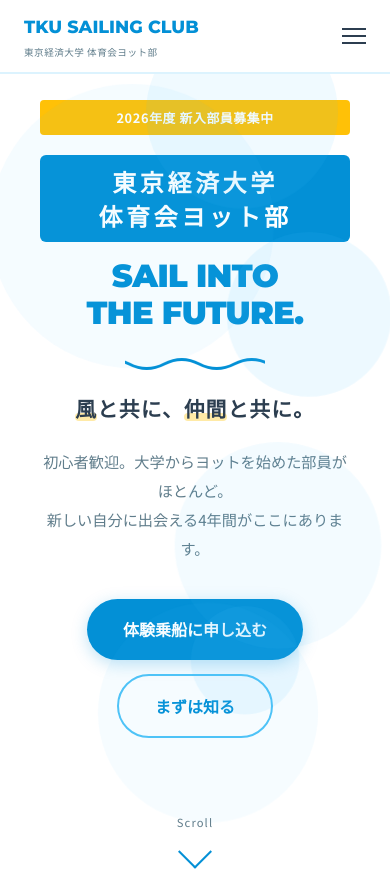
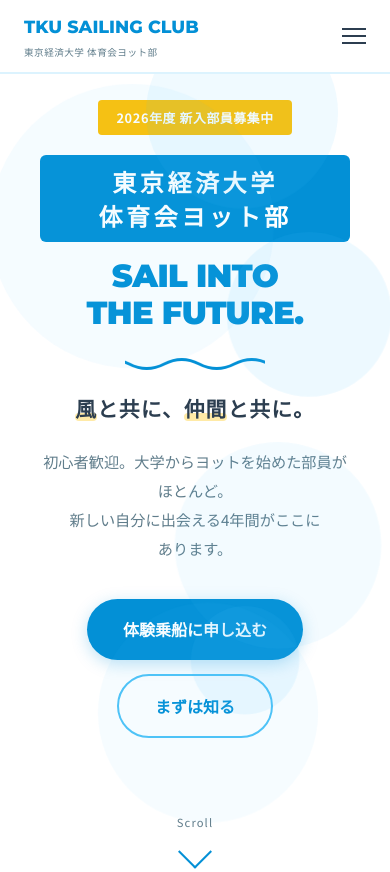
Before and after one commit to tktm-1018/tku-sailing-club, a plain HTML site: page index.html in a window 390 px wide. Shown: the top 872 px of the page. Drawn offline with Linux system fonts and the light colour scheme.

Commit message:
Add files via upload

```diff
--- a/index.html
+++ b/index.html
@@ -156,6 +156,7 @@
       display: flex;
       flex-direction: column;
       justify-content: flex-start;
+      align-items: flex-start;
       gap: 0;
     }
     .hero-left .hero-buttons { margin-top: auto; }
@@ -1148,6 +1149,11 @@
 
     /* ===== Responsive ===== */
     @media (max-width: 900px) {
+      body, p, h1, h2, h3, h4, h5, h6, span, div, a, li, label, button {
+        word-break: auto-phrase;
+        overflow-wrap: break-word;
+        line-break: strict;
+      }
       .nav-links { display: none; }
       .nav-links.open {
         display: flex;
@@ -1172,6 +1178,7 @@
         text-align: center;
         align-items: center;
       }
+      .hero-left { align-items: center; }
       .hero-right { padding-top: 0; }
       .hero-slideshow { border-radius: 16px; aspect-ratio: 4 / 3; }
       .hero-slideshow::before { display: none; }
```
